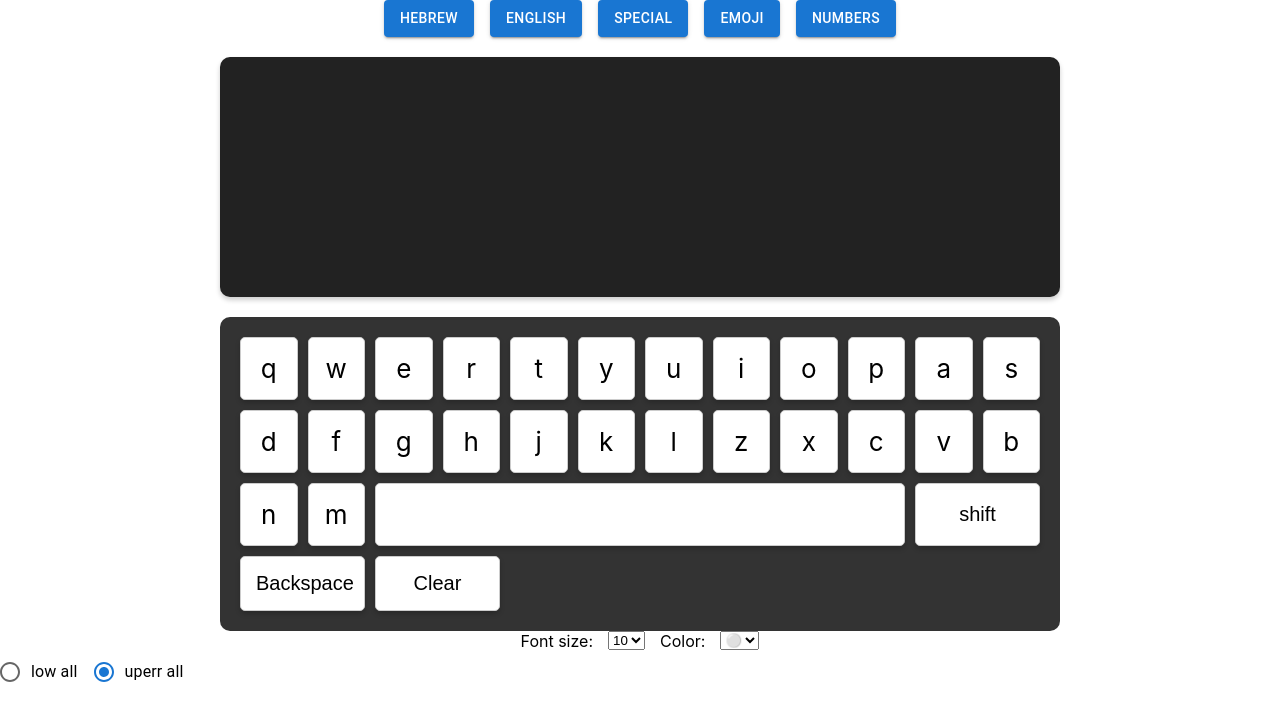
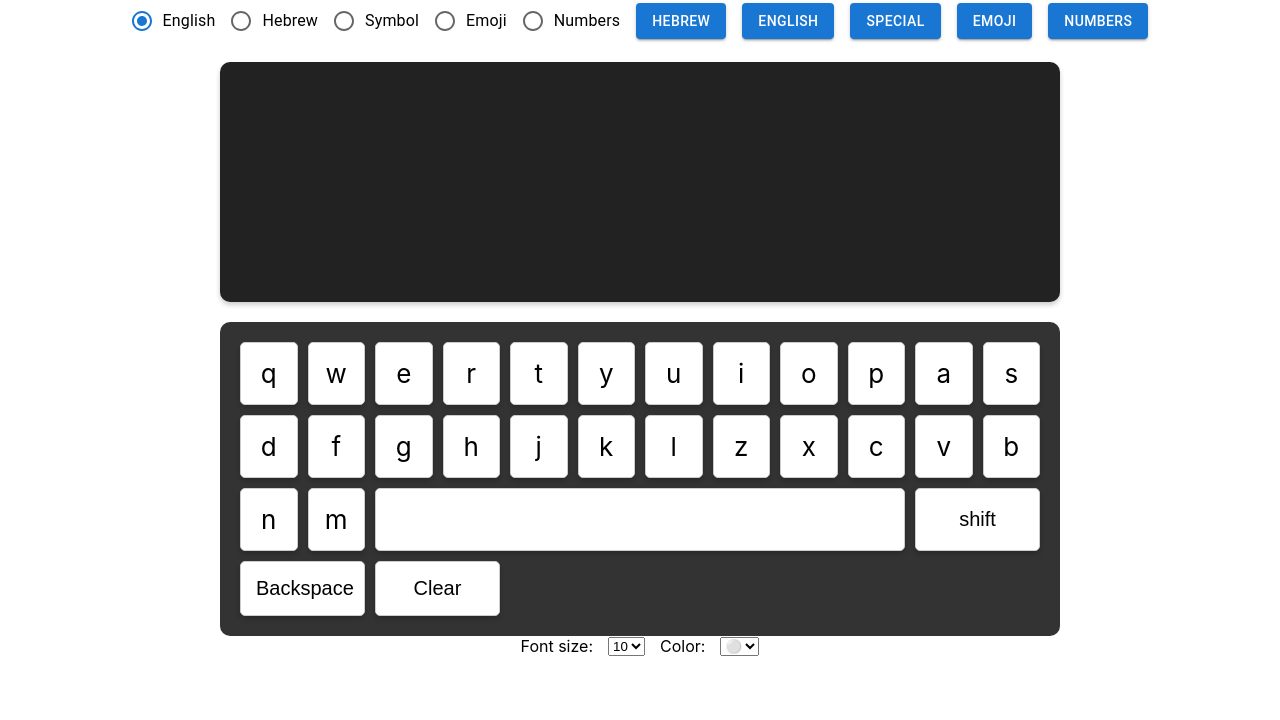
Before and after one commit to benrosjeremy/React-project-1, a React (Create React App) app in the folder reactproject/: page / in a window 1280 px wide. Shown: the top 720 px of the page. Built offline with nearby package versions, Linux system fonts and the light colour scheme.

Commit message:
add charArrays

```diff
--- a/reactproject/src/components/Keybord.jsx
+++ b/reactproject/src/components/Keybord.jsx
@@ -4,134 +4,12 @@ import Key from "./Key";
 import BasicButton from "./BasicButton";
 import Stack from "@mui/material/Stack";
 import TextStyler from "./TextStyler";
-
 import RadioButtonsGroup from "./RadioButtonsGroup";
+import { charsArrys } from "./charsArrys";
 
 function Keybord() {
-  const en = [
-    "q",
-    "w",
-    "e",
-    "r",
-    "t",
-    "y",
-    "u",
-    "i",
-    "o",
-    "p",
-    "a",
-    "s",
-    "d",
-    "f",
-    "g",
-    "h",
-    "j",
-    "k",
-    "l",
-    "z",
-    "x",
-    "c",
-    "v",
-    "b",
-    "n",
-    "m",
-  ];
-  const EN = [
-    "Q",
-    "W",
-    "E",
-    "R",
-    "T",
-    "Y",
-    "U",
-    "I",
-    "O",
-    "P",
-    "A",
-    "S",
-    "D",
-    "F",
-    "G",
-    "H",
-    "J",
-    "K",
-    "L",
-    "Z",
-    "X",
-    "C",
-    "V",
-    "B",
-    "N",
-    "M",
-  ];
-  const he = [
-    "ק",
-    "ר",
-    "א",
-    "ט",
-    "ו",
-    "ן",
-    "ם",
-    "פ",
-    "ש",
-    "ד",
-    "ג",
-    "כ",
-    "ע",
-    "י",
-    "ח",
-    "ל",
-    "ך",
-    "ז",
-    "ס",
-    "ב",
-    "ה",
-    "נ",
-    "מ",
-    "צ",
-    "ת",
-    "ץ",
-  ];
-  const special = [
-    "{",
-    "}",
-    "[",
-    "]",
-    "/",
-    "`",
-    "'",
-    ".",
-    ",",
-    "?",
-    "!",
-    "@",
-    "#",
-    "$",
-    "%",
-    "^",
-    "&",
-    "*",
-  ];
-  const emoji = [
-    "😀",
-    "😂",
-    "😍",
-    "🤔",
-    "😎",
-    "😭",
-    "🤯",
-    "🥳",
-    "😇",
-    "🥺",
-    "🤓",
-    "🤑",
-    "🤠",
-    "😡",
-    "😴",
-  ];
-  const numbers = ["1", "2", "3", "4", "5", "6", "7", "8", "9", "0"];
+  const [language, setLanguage] = useState(charsArrys.en);
 
-  const [language, setLanguage] = useState(en);
   const [input, setInput] = useState("");
   const [fontSize, setFontSIze] = useState("20px");
   const [fontColor, setfontColor] = useState("white");
@@ -141,21 +19,30 @@ function Keybord() {
   return (
     <>
       <div className="select">
+        <RadioButtonsGroup language={language} setLanguage={setLanguage} />
         <Stack spacing={2} direction="row">
-          <BasicButton language={he} name="Hebrew" setLanguage={setLanguage} />
-          <BasicButton language={en} name="English" setLanguage={setLanguage} />
           <BasicButton
-            language={special}
+            language={charsArrys.he}
+            name="Hebrew"
+            setLanguage={setLanguage}
+          />
+          <BasicButton
+            language={charsArrys.en}
+            name="English"
+            setLanguage={setLanguage}
+          />
+          <BasicButton
+            language={charsArrys.special}
             name="Special"
             setLanguage={setLanguage}
           />
           <BasicButton
-            language={emoji}
+            language={charsArrys.emoji}
             name="emoji"
             setLanguage={setLanguage}
           />
           <BasicButton
-            language={numbers}
+            language={charsArrys.numbers}
             name="numbers"
             setLanguage={setLanguage}
           />
@@ -183,7 +70,7 @@ function Keybord() {
           style={{ backgroundColor: !flag ? "#564c4c" : "#fff" }}
           onClick={() => {
             setFlag(!flag);
-            setLanguage(flag ? EN : en);
+            setLanguage(flag ? charsArrys.EN : charsArrys.en);
           }}
         >
           shift
@@ -213,7 +100,7 @@ function Keybord() {
         setfontColor={setfontColor}
       />
 
-      <RadioButtonsGroup input={input} setInput={setInput} />
+      {/* <RadioButtonsGroup input={input} setInput={setInput} /> */}
     </>
   );
 }
--- a/reactproject/src/components/RadioButtonsGroup.jsx
+++ b/reactproject/src/components/RadioButtonsGroup.jsx
@@ -4,13 +4,17 @@ import RadioGroup from "@mui/material/RadioGroup";
 import FormControlLabel from "@mui/material/FormControlLabel";
 import FormControl from "@mui/material/FormControl";
 import FormLabel from "@mui/material/FormLabel";
+import { charsArrys } from "./charsArrys";
 
-export default function RadioButtonsGroup({ input, setInput }) {
-  const [value, setValue] = React.useState("low");
+export default function RadioButtonsGroup({ language, setLanguage }) {
+  const [value, setValue] = React.useState(charsArrys.en);
 
   const handleChange = (event) => {
     setValue(event.target.value);
-    setInput(value === "uperr" ? input.toUpperCase() : input.toLowerCase());
+    // const arr =[...event.target.value]
+    // setLanguage(arr);
+    // console.log(arr);
+
   };
 
   return (
@@ -23,8 +27,31 @@ export default function RadioButtonsGroup({ input, setInput }) {
         value={value}
         onChange={handleChange}
       >
-        <FormControlLabel value="uperr" control={<Radio />} label="low all" />
-        <FormControlLabel value="low" control={<Radio />} label="uperr all" />
+        <FormControlLabel
+          value={charsArrys.en}
+          control={<Radio />}
+          label="English"
+        />
+        <FormControlLabel
+          value={charsArrys.he}
+          control={<Radio />}
+          label="Hebrew"
+        />
+        <FormControlLabel
+          value={charsArrys.special}
+          control={<Radio />}
+          label="Symbol"
+        />
+        <FormControlLabel
+          value={charsArrys.emoji}
+          control={<Radio />}
+          label="Emoji"
+        />
+        <FormControlLabel
+          value={charsArrys.numbers}
+          control={<Radio />}
+          label="Numbers"
+        />
       </RadioGroup>
     </FormControl>
   );
--- /dev/null
+++ b/reactproject/src/components/charsArrys.js
@@ -0,0 +1,124 @@
+export const charsArrys = {
+  en: [
+    "q",
+    "w",
+    "e",
+    "r",
+    "t",
+    "y",
+    "u",
+    "i",
+    "o",
+    "p",
+    "a",
+    "s",
+    "d",
+    "f",
+    "g",
+    "h",
+    "j",
+    "k",
+    "l",
+    "z",
+    "x",
+    "c",
+    "v",
+    "b",
+    "n",
+    "m",
+  ],
+  EN: [
+    "Q",
+    "W",
+    "E",
+    "R",
+    "T",
+    "Y",
+    "U",
+    "I",
+    "O",
+    "P",
+    "A",
+    "S",
+    "D",
+    "F",
+    "G",
+    "H",
+    "J",
+    "K",
+    "L",
+    "Z",
+    "X",
+    "C",
+    "V",
+    "B",
+    "N",
+    "M",
+  ],
+  he: [
+    "ק",
+    "ר",
+    "א",
+    "ט",
+    "ו",
+    "ן",
+    "ם",
+    "פ",
+    "ש",
+    "ד",
+    "ג",
+    "כ",
+    "ע",
+    "י",
+    "ח",
+    "ל",
+    "ך",
+    "ז",
+    "ס",
+    "ב",
+    "ה",
+    "נ",
+    "מ",
+    "צ",
+    "ת",
+    "ץ",
+  ],
+  special: [
+    "{",
+    "}",
+    "[",
+    "]",
+    "/",
+    "`",
+    "'",
+    ".",
+    ",",
+    "?",
+    "!",
+    "@",
+    "#",
+    "$",
+    "%",
+    "^",
+    "&",
+    "*",
+  ],
+  emoji: [
+    "😀",
+    "😂",
+    "😍",
+    "🤔",
+    "😎",
+    "😭",
+    "🤯",
+    "🥳",
+    "😇",
+    "🥺",
+    "🤓",
+    "🤑",
+    "🤠",
+    "😡",
+    "😴",
+  ],
+  numbers: ["1", "2", "3", "4", "5", "6", "7", "8", "9", "0"],
+};
```
